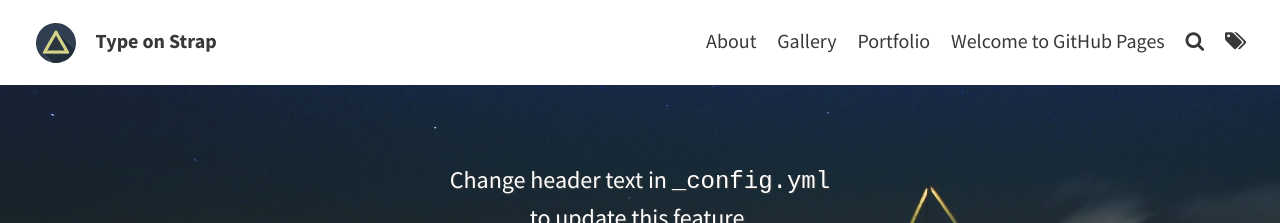
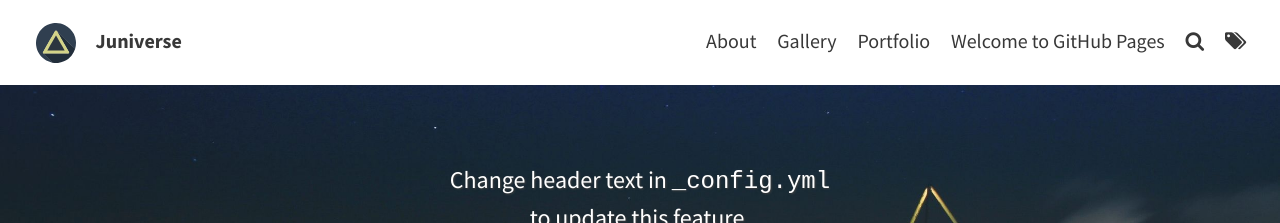
Before and after one commit to juniverse1103/juniverse1103.github.io, a Jekyll site: the page built from index.md, in a window 1280 px wide. Shown: the top 223 px of the page. Built offline with Jekyll 4.4.1, drawn with Linux system fonts in a browser that asks for light colours; our own code applies the rules of GitHub Pages for plain Markdown files; the list of posts is cut into pages by our own code.

Commit message:
Update _config.yml

```diff
--- a/_config.yml
+++ b/_config.yml
@@ -8,7 +8,7 @@
 # THEME-SPECIFIC CONFIGURATION
 theme_settings:
   # Meta
-  title: Type on Strap # blog's title
+  title: Juniverse
   avatar: assets/img/triangle.svg
   favicon: assets/favicon.ico
   gravatar: # Email MD5 hash
```
